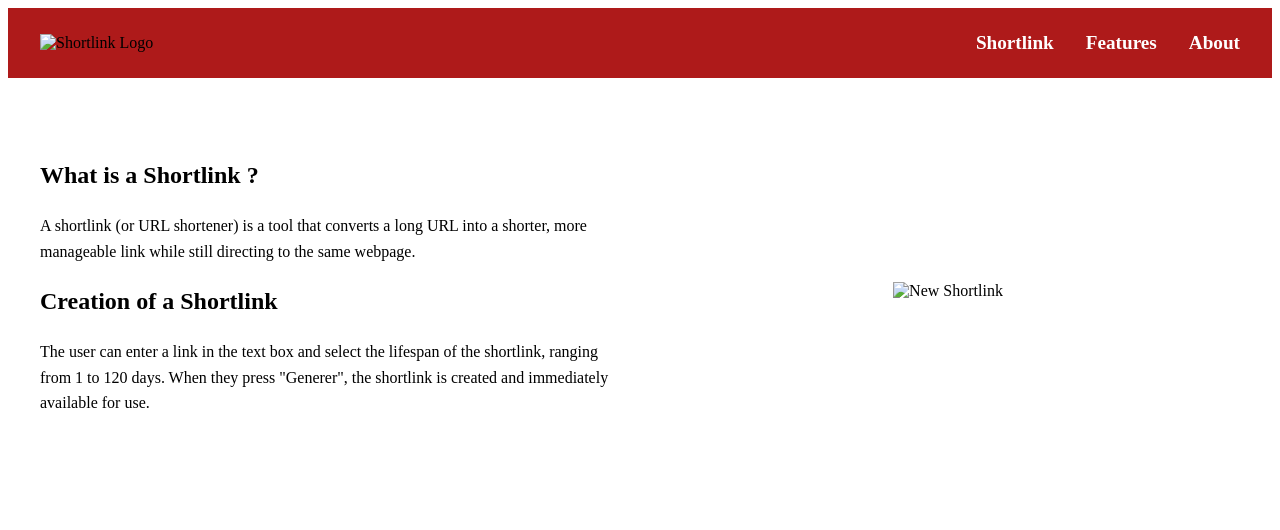
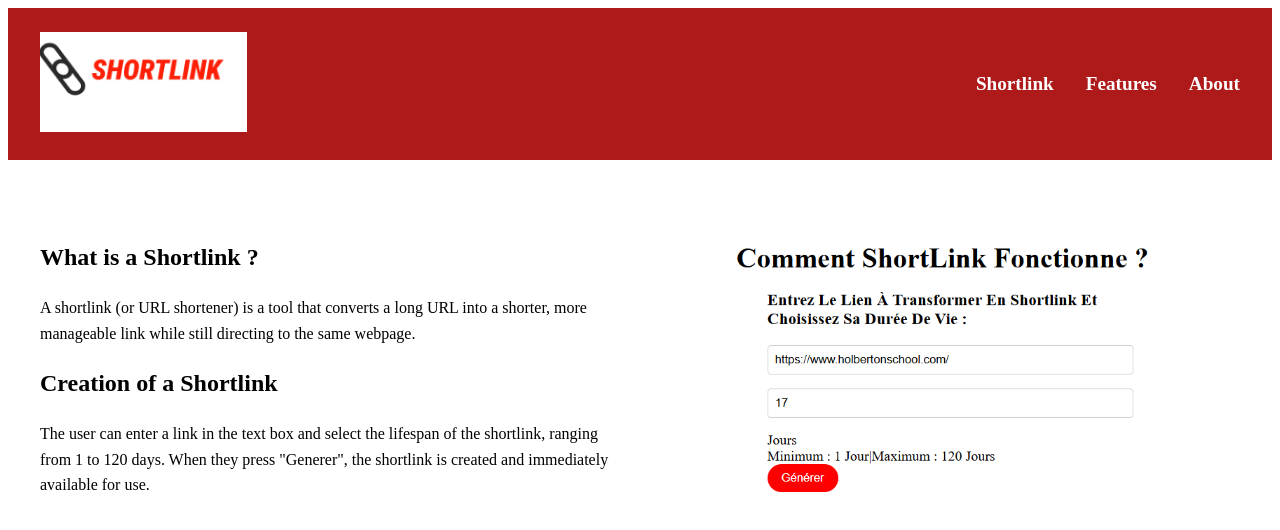
Before and after one commit to AxelNAY/Shortlink-Landing-Page, a plain HTML site: page features.html in a window 1280 px wide. Drawn offline with Linux system fonts and the light colour scheme; the site is published under a folder, as on GitHub Pages, so addresses that start at the root find nothing.

Commit message:
Update features.html

```diff
--- a/features.html
+++ b/features.html
@@ -10,7 +10,7 @@
     <nav class="navbar">
         <div class="nav-content">
             <div class="nav-logo">
-                <img src="/images/logo_short_link_blanc.png" alt="Shortlink Logo" class="nav-brand-logo">
+                <img src="images/logo_short_link_blanc.png" alt="Shortlink Logo" class="nav-brand-logo">
             </div>
             <ul class="nav-list">
                 <li><a href="index.html">Shortlink</a></li>
@@ -29,7 +29,7 @@
             <p>The user can enter a link in the text box and select the lifespan of the shortlink, ranging from 1 to 120 days. When they press "Generer", the shortlink is created and immediately available for use.</p>
           </div>
           <div class="shortlink-image-container">
-            <img src="/images/New-shortlink.png" alt="New Shortlink" class="shortlink-image">
+            <img src="images/New-shortlink.png" alt="New Shortlink" class="shortlink-image">
           </div>
         </div>
     </div>
```
